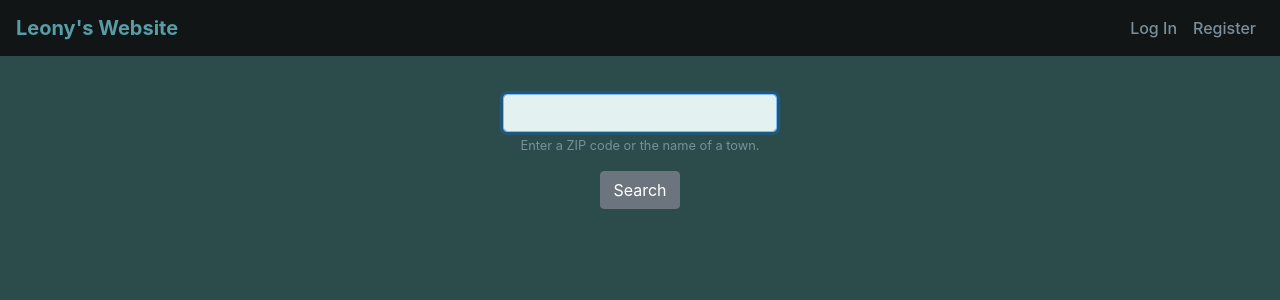
After one commit to brleony/project1, a Flask app: page /search in a window 1280 px wide. The commit adds this page. Shown: the top 300 px of the page. Run offline with Flask 2, Linux system fonts and the light colour scheme; some libraries are stand-ins or nearby versions.

Commit message:
Started implementing search funtionality

```diff
--- a/application.py
+++ b/application.py
@@ -25,6 +25,18 @@ db = scoped_session(sessionmaker(bind=engine))
 @app.route("/")
 def index():
     return render_template("index.html")
+
+@app.route("/search", methods=["GET", "POST"])
+def search():
+    """Search for locations that match query."""
+
+    # If user visits page, render search.html
+    if request.method == "GET":
+        return render_template("search.html")
+
+    query = request.form.get("query")
+
+    return render_template("search.html", query=query)
 
 
 @app.route("/login", methods=["GET", "POST"])
--- a/templates/layout.html
+++ b/templates/layout.html
@@ -20,7 +20,7 @@
             <div class="navbar-collapse">
                 {% if session.user_id %}
                     <ul class="nav navbar-nav">
-                        <li class="nav-item"><a href="#" class="nav-link">Page 1</a></li>
+                        <li class="nav-item"><a href="{{ url_for('search') }}" class="nav-link">Search</a></li>
                         <li class="nav-item"><a href="#" class="nav-link">Page 2</a></li>
                     </ul>
                     <ul class="nav navbar-nav ml-auto">
--- /dev/null
+++ b/templates/search.html
@@ -0,0 +1,34 @@
+{% extends "layout.html" %}
+
+{% block title %}
+    Search location
+{% endblock %}
+
+{% block main %}
+    <div class="container">
+            <div class="row">
+                <div class="col">
+                    {% if error %}
+                        <div class="alert alert-dark"><strong>Error:</strong> {{ error }}</div>
+                    {% endif %}
+                    <form action="{{ url_for('search') }}" method="post">
+                        <fieldset>
+                            <div class="form-group">
+                                <label for="query"></label>
+                                <input autocomplete="off" autofocus class="form-control" name="query" id="query" type="text"/>
+                                <small id="query_help" class="form-text text-muted">
+                                    Enter a ZIP code or the name of a town.
+                                </small>
+                            </div>
+                            <div class="form-group">
+                                <button class="btn btn-secondary" type="submit">Search</button>
+                            </div>
+                        </fieldset>
+                    </form>
+                    {% if query %}
+                        <div>You have searched for: <strong>{{ query }}</strong></div>
+                    {% endif %}
+                </div>
+            </div>
+    </div>
+{% endblock %}
```
